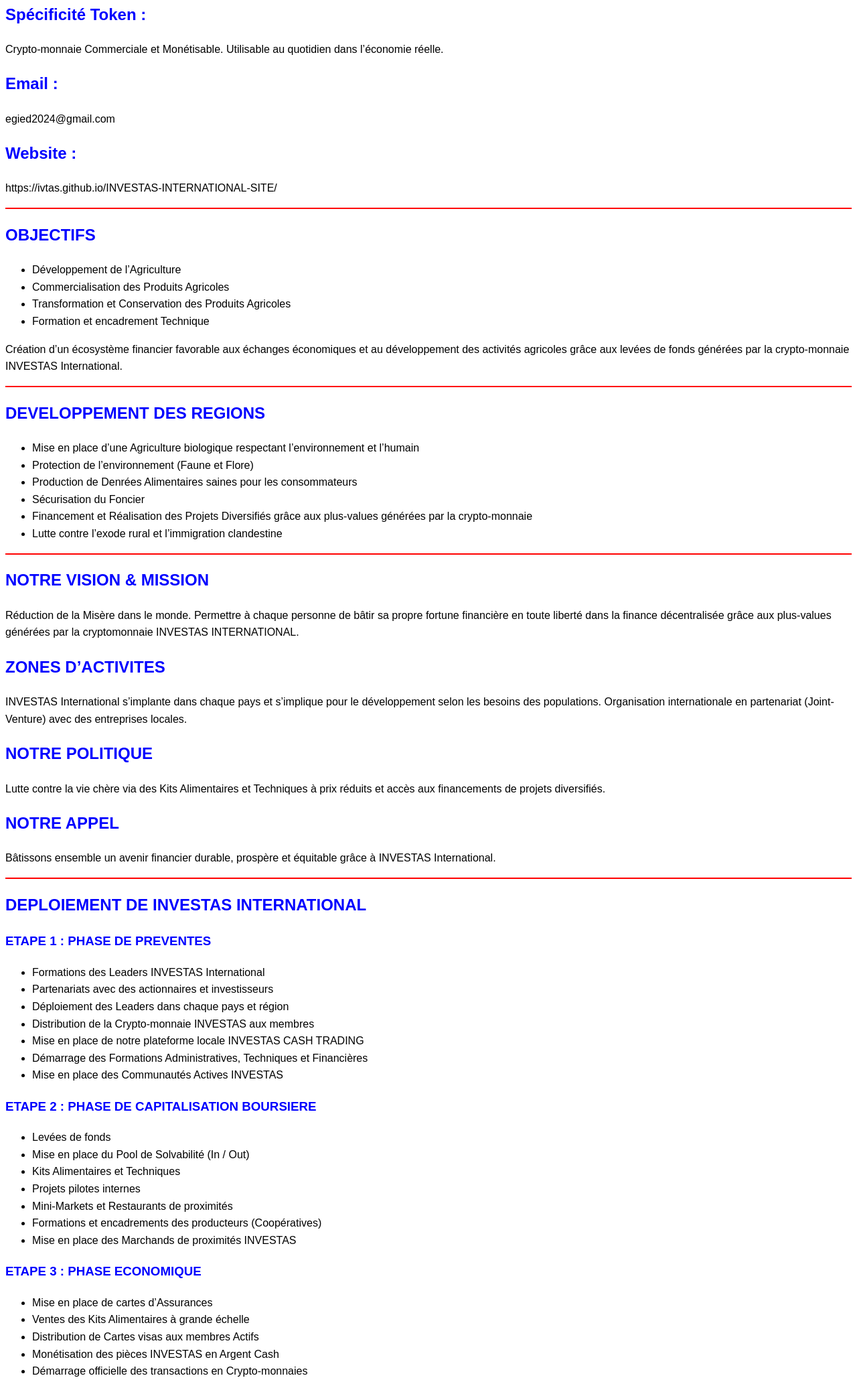
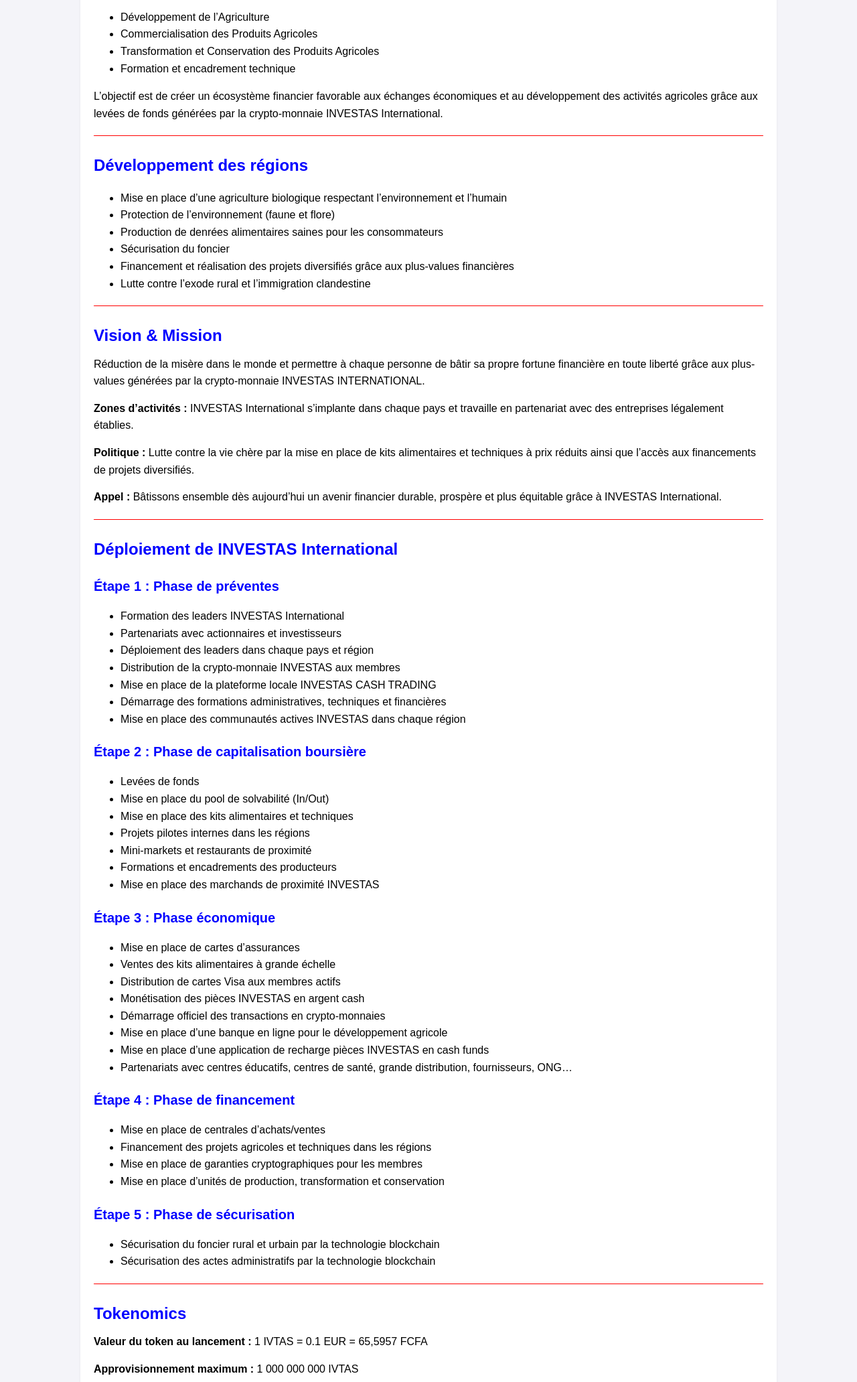
Before and after one commit to IVTAS/INVESTAS-INTERNATIONAL-SITE, a website: page whitepaper.html in a window 1280 px wide. Shown: the part 619-2682 px from the top of the page at 67% size. Drawn offline with Linux system fonts and the light colour scheme.

Commit message:
Add files via upload

```diff
--- a/whitepaper.html
+++ b/whitepaper.html
@@ -1,191 +1,286 @@
-<div
-  class="whitepaper-content"
-  style="font-family: Arial, sans-serif; line-height: 1.6"
->
-  <h1 style="color: #064d2e; text-align: center">WHITE PAPER</h1>
-  <hr style="border: 1px solid red" />
+<!DOCTYPE html>
+<html lang="fr">
+  <head>
+    <meta charset="UTF-8" />
+    <meta name="viewport" content="width=device-width, initial-scale=1.0" />
+    <title>White Paper - INVESTAS INTERNATIONAL</title>
+    <style>
+      body {
+        margin: 0;
+        font-family: Arial, sans-serif;
+        background-color: #f4f4f9;
+        color: black;
+        line-height: 1.6;
+      }
 
-  <h2 style="color: blue">Nom :</h2>
-  <p style="color: black">INVESTAS INTERNATIONAL</p>
+      h1 {
+        color: #064d2e; /* vert foncé */
+        font-size: 32px;
+        text-align: center;
+        margin-bottom: 20px;
+      }
 
-  <h2 style="color: blue">Dénomination :</h2>
-  <p style="color: black">International Investment Association</p>
+      h2 {
+        color: #0000ff; /* bleu standard */
+        font-size: 24px;
+        margin-top: 25px;
+        margin-bottom: 10px;
+      }
 
-  <h2 style="color: blue">Référence :</h2>
-  <p style="color: black">INVESTAS-BEP-20</p>
+      h3 {
+        color: #0000ff;
+        font-size: 20px;
+        margin-top: 20px;
+        margin-bottom: 8px;
+      }
 
-  <h2 style="color: blue">Sigle :</h2>
-  <p style="color: black">I.VT.A.S.</p>
+      p {
+        margin: 5px 0 15px 0;
+      }
 
-  <h2 style="color: blue">Blockchain :</h2>
-  <p style="color: black">BINANCE</p>
+      hr {
+        border: 0;
+        height: 1px;
+        background-color: red; /* ligne rouge fine */
+        margin: 20px 0;
+      }
 
-  <h2 style="color: blue">Spécificité Token :</h2>
-  <p style="color: black">
-    Crypto-monnaie Commerciale et Monétisable. Utilisable au quotidien dans
-    l’économie réelle.
+      .container {
+        width: 90%;
+        max-width: 1000px;
+        margin: 20px auto;
+        background: white;
+        border-radius: 10px;
+        padding: 20px;
+        box-shadow: 0 2px 4px rgba(0, 0, 0, 0.05);
+      }
+
+      .download-button {
+        display: inline-block;
+        padding: 10px 20px;
+        margin: 20px 0;
+        background-color: #064d2e;
+        color: white;
+        text-decoration: none;
+        border-radius: 5px;
+        font-weight: bold;
+        transition: background 0.3s ease;
+      }
+
+      .download-button:hover {
+        background-color: #046633;
+      }
+
+      @media (max-width: 768px) {
+        h1 {
+          font-size: 28px;
+        }
+        h2 {
+          font-size: 20px;
+        }
+        h3 {
+          font-size: 18px;
+        }
+        .container {
+          padding: 15px;
+        }
+      }
+
+      @media (max-width: 480px) {
+        h1 {
+          font-size: 24px;
+        }
+        h2 {
+          font-size: 18px;
+        }
+        h3 {
+          font-size: 16px;
+        }
+      }
+    </style>
+  </head>
+  <body>
+    <div class="container">
+      <h1>WHITE PAPER</h1>
+
+      <h2>Informations générales</h2>
+      <p><strong>Nom :</strong> INVESTAS INTERNATIONAL</p>
+      <p>
+        <strong>Dénomination :</strong> International Investment Association
+      </p>
+      <p><strong>Référence :</strong> INVESTAS-BEP-20</p>
+      <p><strong>Sigle :</strong> I.VT.A.S.</p>
+      <p><strong>Blockchain :</strong> BINANCE</p>
+      <p>
+        <strong>Spécificité Token :</strong> Crypto-monnaie commerciale et
+        monétisable, utilisable au quotidien dans l’économie réelle
+      </p>
+      <p><strong>Email :</strong> egied2024@gmail.com</p>
+      <p>
+        <strong>Website :</strong>
+        https://ivtas.github.io/INVESTAS-INTERNATIONAL-SITE/
       </p>
 
-  <h2 style="color: blue">Email :</h2>
-  <p style="color: black">
-    <a
-      href="mailto:egied2024@gmail.com"
-      style="color: black; text-decoration: none"
-      >egied2024@gmail.com</a
-    >
-  </p>
+      <hr />
 
-  <h2 style="color: blue">Website :</h2>
-  <p style="color: black">
-    <a
-      href="https://ivtas.github.io/INVESTAS-INTERNATIONAL-SITE/"
-      target="_blank"
-      style="color: black; text-decoration: none"
-      >https://ivtas.github.io/INVESTAS-INTERNATIONAL-SITE/</a
-    >
-  </p>
-
-  <hr style="border: 1px solid red" />
-
-  <h2 style="color: blue">OBJECTIFS</h2>
-  <ul style="color: black">
+      <h2>Objectifs</h2>
+      <p>INVESTAS International a été créé pour :</p>
+      <ul>
         <li>Développement de l’Agriculture</li>
         <li>Commercialisation des Produits Agricoles</li>
         <li>Transformation et Conservation des Produits Agricoles</li>
-    <li>Formation et encadrement Technique</li>
+        <li>Formation et encadrement technique</li>
       </ul>
-  <p style="color: black">
-    Création d’un écosystème financier favorable aux échanges économiques et au
-    développement des activités agricoles grâce aux levées de fonds générées par
-    la crypto-monnaie INVESTAS International.
+      <p>
+        L’objectif est de créer un écosystème financier favorable aux échanges
+        économiques et au développement des activités agricoles grâce aux levées
+        de fonds générées par la crypto-monnaie INVESTAS International.
       </p>
 
-  <hr style="border: 1px solid red" />
+      <hr />
 
-  <h2 style="color: blue">DEVELOPPEMENT DES REGIONS</h2>
-  <ul style="color: black">
+      <h2>Développement des régions</h2>
+      <ul>
         <li>
-      Mise en place d’une Agriculture biologique respectant l’environnement et
-      l’humain
+          Mise en place d’une agriculture biologique respectant l’environnement
+          et l’humain
         </li>
-    <li>Protection de l’environnement (Faune et Flore)</li>
-    <li>Production de Denrées Alimentaires saines pour les consommateurs</li>
-    <li>Sécurisation du Foncier</li>
+        <li>Protection de l’environnement (faune et flore)</li>
         <li>
-      Financement et Réalisation des Projets Diversifiés grâce aux plus-values
-      générées par la crypto-monnaie
+          Production de denrées alimentaires saines pour les consommateurs
+        </li>
+        <li>Sécurisation du foncier</li>
+        <li>
+          Financement et réalisation des projets diversifiés grâce aux
+          plus-values financières
         </li>
         <li>Lutte contre l’exode rural et l’immigration clandestine</li>
       </ul>
 
-  <hr style="border: 1px solid red" />
+      <hr />
 
-  <h2 style="color: blue">NOTRE VISION & MISSION</h2>
-  <p style="color: black">
-    Réduction de la Misère dans le monde. Permettre à chaque personne de bâtir
-    sa propre fortune financière en toute liberté dans la finance décentralisée
-    grâce aux plus-values générées par la cryptomonnaie INVESTAS INTERNATIONAL.
+      <h2>Vision & Mission</h2>
+      <p>
+        Réduction de la misère dans le monde et permettre à chaque personne de
+        bâtir sa propre fortune financière en toute liberté grâce aux
+        plus-values générées par la crypto-monnaie INVESTAS INTERNATIONAL.
+      </p>
+      <p>
+        <strong>Zones d’activités :</strong> INVESTAS International s’implante
+        dans chaque pays et travaille en partenariat avec des entreprises
+        légalement établies.
+      </p>
+      <p>
+        <strong>Politique :</strong> Lutte contre la vie chère par la mise en
+        place de kits alimentaires et techniques à prix réduits ainsi que
+        l’accès aux financements de projets diversifiés.
+      </p>
+      <p>
+        <strong>Appel :</strong> Bâtissons ensemble dès aujourd’hui un avenir
+        financier durable, prospère et plus équitable grâce à INVESTAS
+        International.
       </p>
 
-  <h2 style="color: blue">ZONES D’ACTIVITES</h2>
-  <p style="color: black">
-    INVESTAS International s’implante dans chaque pays et s’implique pour le
-    développement selon les besoins des populations. Organisation internationale
-    en partenariat (Joint-Venture) avec des entreprises locales.
-  </p>
+      <hr />
 
-  <h2 style="color: blue">NOTRE POLITIQUE</h2>
-  <p style="color: black">
-    Lutte contre la vie chère via des Kits Alimentaires et Techniques à prix
-    réduits et accès aux financements de projets diversifiés.
-  </p>
-
-  <h2 style="color: blue">NOTRE APPEL</h2>
-  <p style="color: black">
-    Bâtissons ensemble un avenir financier durable, prospère et équitable grâce
-    à INVESTAS International.
-  </p>
-
-  <hr style="border: 1px solid red" />
-
-  <h2 style="color: blue">DEPLOIEMENT DE INVESTAS INTERNATIONAL</h2>
-  <h3 style="color: blue">ETAPE 1 : PHASE DE PREVENTES</h3>
-  <ul style="color: black">
-    <li>Formations des Leaders INVESTAS International</li>
-    <li>Partenariats avec des actionnaires et investisseurs</li>
-    <li>Déploiement des Leaders dans chaque pays et région</li>
-    <li>Distribution de la Crypto-monnaie INVESTAS aux membres</li>
-    <li>Mise en place de notre plateforme locale INVESTAS CASH TRADING</li>
-    <li>Démarrage des Formations Administratives, Techniques et Financières</li>
-    <li>Mise en place des Communautés Actives INVESTAS</li>
-  </ul>
-
-  <h3 style="color: blue">ETAPE 2 : PHASE DE CAPITALISATION BOURSIERE</h3>
-  <ul style="color: black">
-    <li>Levées de fonds</li>
-    <li>Mise en place du Pool de Solvabilité (In / Out)</li>
-    <li>Kits Alimentaires et Techniques</li>
-    <li>Projets pilotes internes</li>
-    <li>Mini-Markets et Restaurants de proximités</li>
-    <li>Formations et encadrements des producteurs (Coopératives)</li>
-    <li>Mise en place des Marchands de proximités INVESTAS</li>
-  </ul>
-
-  <h3 style="color: blue">ETAPE 3 : PHASE ECONOMIQUE</h3>
-  <ul style="color: black">
-    <li>Mise en place de cartes d’Assurances</li>
-    <li>Ventes des Kits Alimentaires à grande échelle</li>
-    <li>Distribution de Cartes visas aux membres Actifs</li>
-    <li>Monétisation des pièces INVESTAS en Argent Cash</li>
-    <li>Démarrage officielle des transactions en Crypto-monnaies</li>
-    <li>Mise en place d’une banque en ligne pour le développement Agricole</li>
+      <h2>Déploiement de INVESTAS International</h2>
+      <h3>Étape 1 : Phase de préventes</h3>
+      <ul>
+        <li>Formation des leaders INVESTAS International</li>
+        <li>Partenariats avec actionnaires et investisseurs</li>
+        <li>Déploiement des leaders dans chaque pays et région</li>
+        <li>Distribution de la crypto-monnaie INVESTAS aux membres</li>
+        <li>Mise en place de la plateforme locale INVESTAS CASH TRADING</li>
         <li>
-      Mise en place d’une application de recharge pièces INVESTAS en Cash Funds
+          Démarrage des formations administratives, techniques et financières
         </li>
         <li>
-      Partenariats avec centres éducatifs, santé, grande distribution,
-      constructeurs, ONG…
+          Mise en place des communautés actives INVESTAS dans chaque région
         </li>
       </ul>
 
-  <h3 style="color: blue">ETAPE 4 : PHASE DE FINANCEMENT</h3>
-  <ul style="color: black">
-    <li>Mise en place de Centrales d’achats / ventes</li>
-    <li>Financement des projets agricoles</li>
-    <li>Financements de projets Techniques et divers</li>
-    <li>Mise en place de Garanties Cryptographiques pour les Membres</li>
+      <h3>Étape 2 : Phase de capitalisation boursière</h3>
+      <ul>
+        <li>Levées de fonds</li>
+        <li>Mise en place du pool de solvabilité (In/Out)</li>
+        <li>Mise en place des kits alimentaires et techniques</li>
+        <li>Projets pilotes internes dans les régions</li>
+        <li>Mini-markets et restaurants de proximité</li>
+        <li>Formations et encadrements des producteurs</li>
+        <li>Mise en place des marchands de proximité INVESTAS</li>
+      </ul>
+
+      <h3>Étape 3 : Phase économique</h3>
+      <ul>
+        <li>Mise en place de cartes d’assurances</li>
+        <li>Ventes des kits alimentaires à grande échelle</li>
+        <li>Distribution de cartes Visa aux membres actifs</li>
+        <li>Monétisation des pièces INVESTAS en argent cash</li>
+        <li>Démarrage officiel des transactions en crypto-monnaies</li>
         <li>
-      Mise en place des unités de Production, transformation, Conservation
+          Mise en place d’une banque en ligne pour le développement agricole
+        </li>
+        <li>
+          Mise en place d’une application de recharge pièces INVESTAS en cash
+          funds
+        </li>
+        <li>
+          Partenariats avec centres éducatifs, centres de santé, grande
+          distribution, fournisseurs, ONG…
         </li>
       </ul>
 
-  <h3 style="color: blue">ETAPE 5 : PHASE DE SECURISATION</h3>
-  <ul style="color: black">
-    <li>Sécurisation du Foncier rural et urbain par la blockchain</li>
-    <li>Sécurisation des actes Administratifs par la blockchain</li>
+      <h3>Étape 4 : Phase de financement</h3>
+      <ul>
+        <li>Mise en place de centrales d’achats/ventes</li>
+        <li>
+          Financement des projets agricoles et techniques dans les régions
+        </li>
+        <li>Mise en place de garanties cryptographiques pour les membres</li>
+        <li>
+          Mise en place d’unités de production, transformation et conservation
+        </li>
       </ul>
 
-  <hr style="border: 1px solid red" />
-
-  <h2 style="color: blue">TOKENOMICS</h2>
-  <ul style="color: black">
-    <li>Valeur du token au lancement : 1 IVTAS = 0.1 EUR = 65,5957 FCFA</li>
-    <li>Approvisionnement maximum total : 1 000 000 000 IVTAS</li>
-    <li>Part à vendre aux investisseurs : max 50% = 500 000 000 IVTAS</li>
-    <li>Parts des fondateurs : max 30% = 300 000 000 IVTAS</li>
+      <h3>Étape 5 : Phase de sécurisation</h3>
+      <ul>
         <li>
-      Parts des investisseurs initiaux en prévente : 5% max = 50 000 000, min 2%
-      = 20 000 000
+          Sécurisation du foncier rural et urbain par la technologie blockchain
         </li>
-    <li>Primes, R&D, Marketing : max 3% = 30 000 000, min 1% = 10 000 000</li>
         <li>
-      Réserve spéciale pour éventualités : max 17% = 170 000 000, min 12% = 120
-      000 000
-    </li>
-    <li>Paiement en BNB-BSC</li>
-    <li>
-      Bonus spécial prévente : 50% pour les 50 000 000 Tokens = 25 000 000
-      prélévables dans la réserve spéciale
+          Sécurisation des actes administratifs par la technologie blockchain
         </li>
       </ul>
+
+      <hr />
+
+      <h2>Tokenomics</h2>
+      <p>
+        <strong>Valeur du token au lancement :</strong> 1 IVTAS = 0.1 EUR =
+        65,5957 FCFA
+      </p>
+      <p><strong>Approvisionnement maximum :</strong> 1 000 000 000 IVTAS</p>
+      <ul>
+        <li>Part à vendre aux investisseurs : 500 000 000 (50%)</li>
+        <li>Parts des fondateurs : 300 000 000 (30%)</li>
+        <li>
+          Parts des investisseurs initiaux en prévente : 20 000 000 – 50 000 000
+          (2-5%)
+        </li>
+        <li>Primes, R&D, marketing : 10 000 000 – 30 000 000 (1-3%)</li>
+        <li>
+          Réserve spéciale pour éventualités : 120 000 000 – 170 000 000
+          (12-17%)
+        </li>
+        <li>
+          Bonus spécial prévente : 50% de bonus pour les 50 000 000 tokens = 25
+          000 000 tokens prélevables dans la réserve spéciale
+        </li>
+      </ul>
+
+      <a class="download-button" href="Investas-WhitePaper.pdf" download
+        >Télécharger le PDF</a
+      >
     </div>
+  </body>
+</html>
```
Lines whose indentation alone changed are shown as unchanged.
